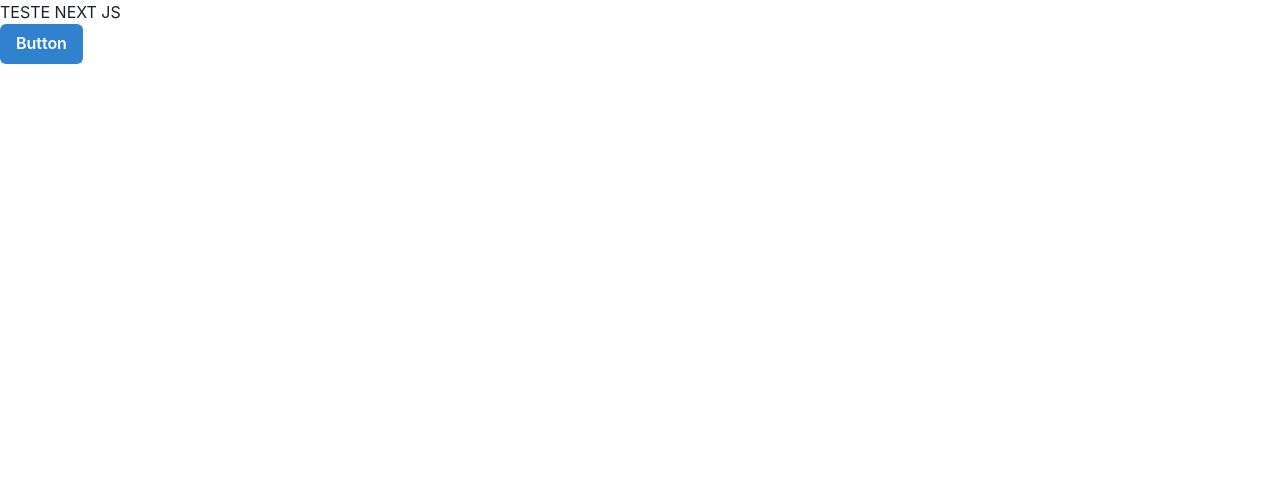
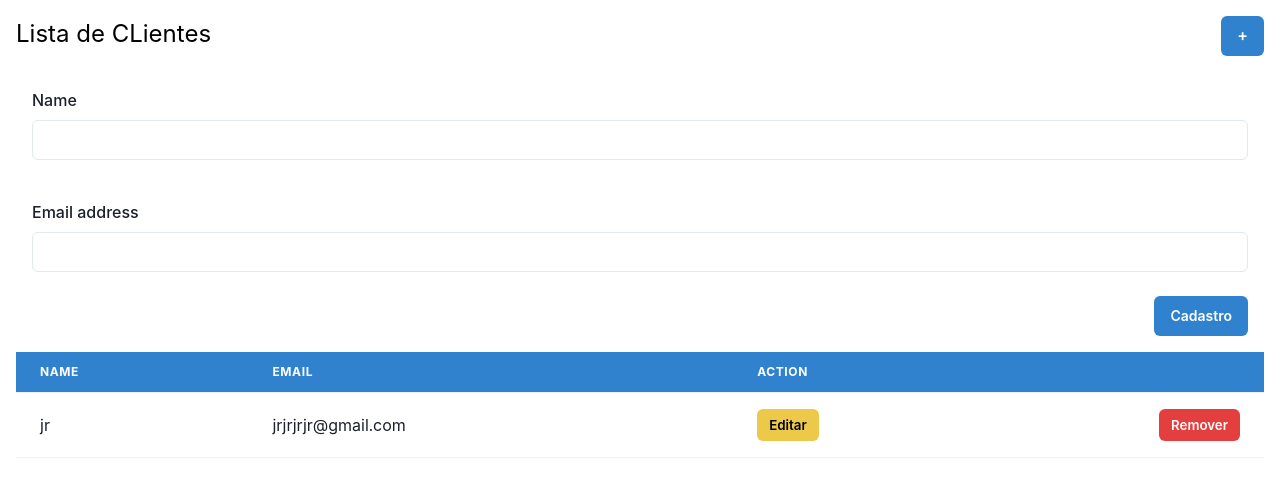
Before and after one commit to juniorcaus/crud-nextjs, a Next.js app: page / in a window 1280 px wide. Shown: the top 480 px of the page. Built offline with nearby package versions, Linux system fonts and the light colour scheme.

Commit message:
Criando a Interface com ChakraUI

```diff
--- a/src/pages/index.js
+++ b/src/pages/index.js
@@ -1,11 +1,56 @@
-import { Button } from "@chakra-ui/react";
+import { Box, Button, Flex, FormControl, FormLabel, Input, Table, TableCaption, TableContainer, Tbody, Td, Text, Th, Thead, Tr, VStack } from "@chakra-ui/react";
 
 
 export default function Home() {
   return (
-    <div>
-      <h1>TESTE NEXT JS</h1>
-      <Button colorScheme='blue'>Button</Button>
-    </div>
+    <Box  margin='4'  >
+
+    <Flex color='white' justifyContent='space-between' >
+        <Text color='black' fontSize='2xl' > Lista de CLientes</Text>
+        <Button colorScheme='blue'>+</Button>
+    </Flex>
+
+    <VStack margin='1rem' >
+      <FormControl margin='1rem' >
+        <FormLabel>Name</FormLabel>
+          <Input type='text' />
+      </FormControl>
+
+      <FormControl  margin='1rem' >
+        <FormLabel>Email address</FormLabel>
+          <Input type='email' />
+      </FormControl>
+
+      <Button fontSize='sm' alignSelf='flex-end' colorScheme='blue' >Cadastro</Button>
+    </VStack>
+
+    <TableContainer>
+      <Table variant='simple'>
+        <Thead bgColor='blue.500' >
+          <Tr>
+            <Th textColor='white' >Name</Th>
+            <Th textColor='white' >Email</Th>
+            <Th textColor='white' >Action</Th>
+          </Tr>
+        </Thead>
+
+        <Tbody>
+          <Tr>
+            <Td>jr</Td>
+            <Td>jrjrjrjr@gmail.com</Td>
+            <Td >
+              <Flex justifyContent='space-between' >
+                <Button size='sm' fontSize='smaller' colorScheme='yellow' mr='2'  >Editar</Button>
+                <Button size='sm' fontSize='smaller' colorScheme='red' >Remover</Button>
+              </Flex>
+            </Td>
+          </Tr>
+
+        </Tbody>
+
+      </Table>
+</TableContainer>
+
+    </Box>
   )
 }
```
